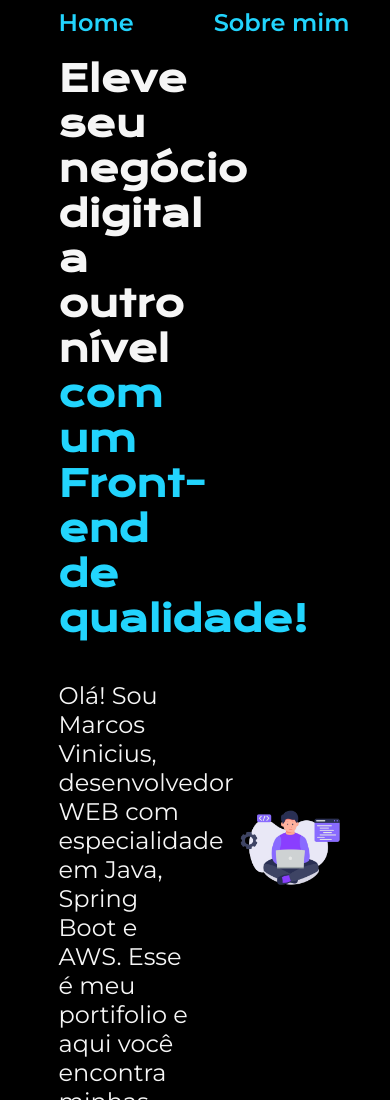
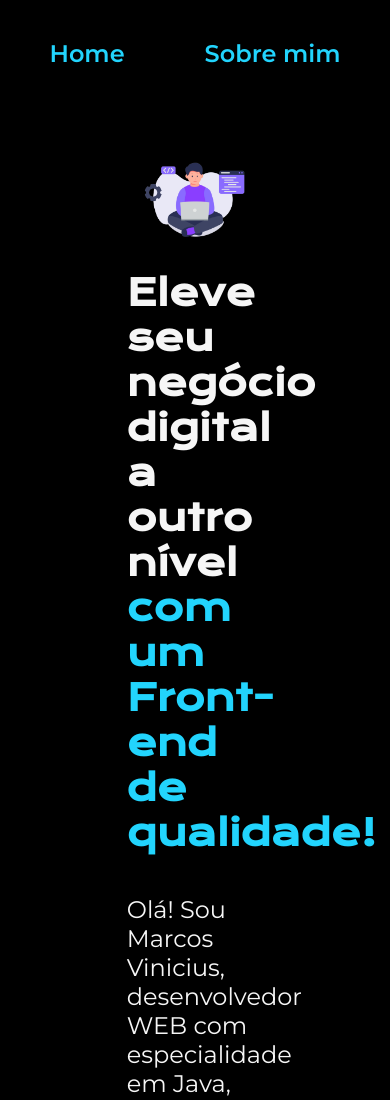
Before and after one commit to devmarcosvinicius/portfolio-front-end-alura, a plain HTML site: page index.html in a window 390 px wide. Shown: the top 1100 px of the page. Drawn offline with nearby package versions, Linux system fonts and the light colour scheme.

Commit message:
Adicionando responsividade com media query com max-width.

```diff
--- a/styles/style.css
+++ b/styles/style.css
@@ -114,3 +114,17 @@ body {
     font-size: 1.5rem;
     font-weight: 400;
 }
+
+@media (max-width: 1200px) {
+    .apresentacao {
+        flex-direction: column-reverse;
+    }
+
+    .cabecalho {
+        padding: 10%;;
+    }
+
+    .cabecalho__menu {
+        justify-content: center;
+    }
+}
```
